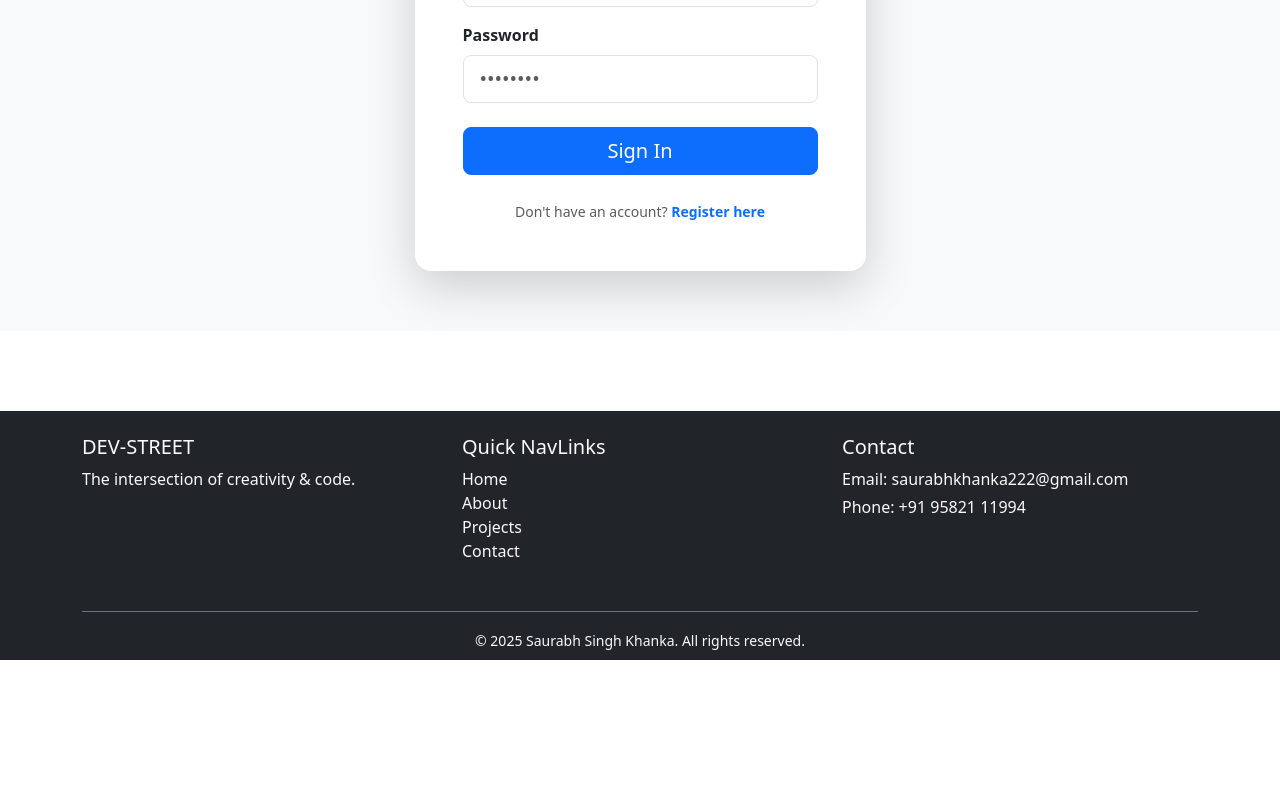
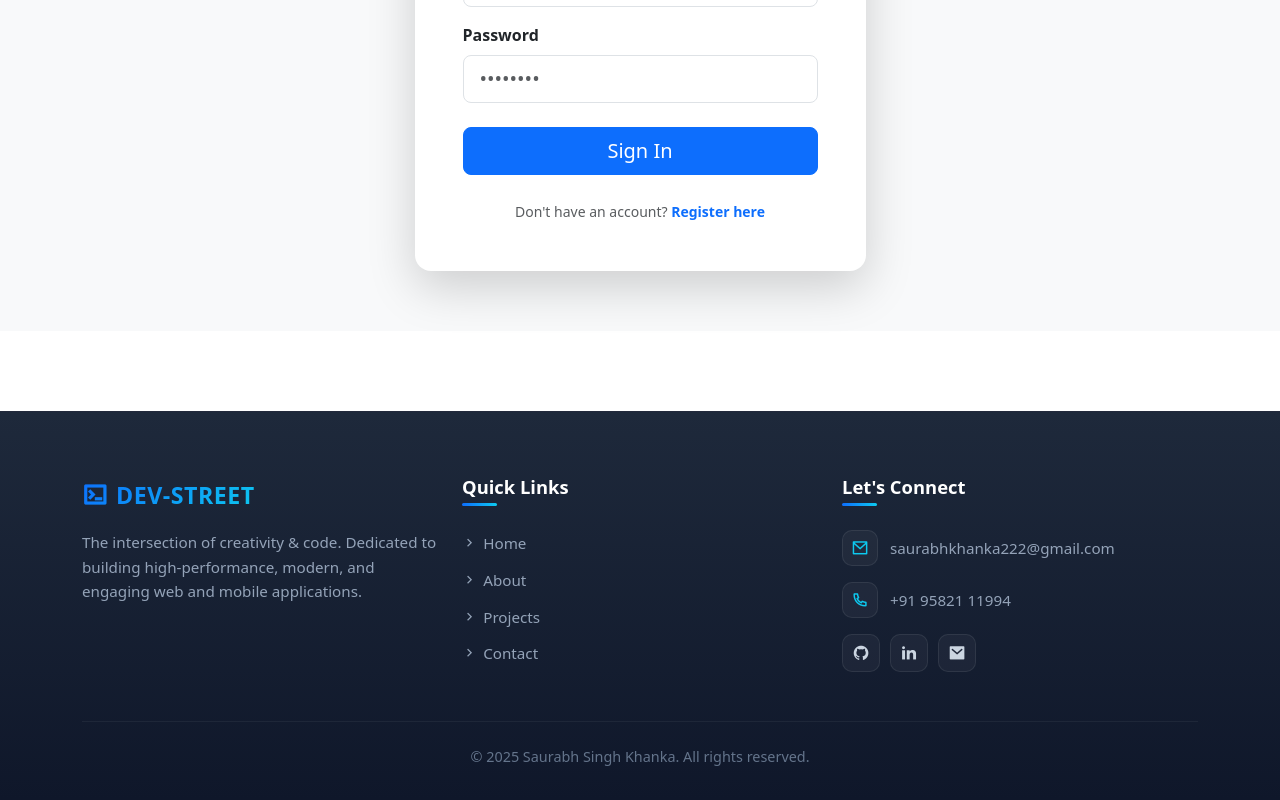
Before and after one commit to Saurabhkhanka/portfolio, a React (Vite) app in the folder client/: page /login in a window 1280 px wide. Shown: the part 389-1189 px from the top of the page. Before the commit the page ends 1049 px from the top, so only its background shows below. Built offline with nearby package versions, Linux system fonts and the light colour scheme; no server answers.

Commit message:
feat: redesign footer component with modern styling and social connectivity links

```diff
--- a/client/src/App.css
+++ b/client/src/App.css
@@ -792,3 +792,146 @@
     transform: translateY(-2px);
     box-shadow: 0 6px 15px rgba(13, 110, 253, 0.08);
 }
+
+/* Premium Footer Styling */
+.custom-footer {
+    background: linear-gradient(180deg, #1e293b 0%, #0f172a 100%) !important;
+    border-top: 1px solid rgba(255, 255, 255, 0.08);
+    color: #cbd5e1;
+    padding: 4rem 0 2rem;
+    position: relative;
+}
+
+.footer-logo {
+    margin-bottom: 1rem;
+}
+
+.footer-text {
+    color: #94a3b8;
+    font-size: 0.95rem;
+    line-height: 1.6;
+}
+
+.footer-heading {
+    color: #ffffff;
+    font-size: 1.15rem;
+    font-weight: 700;
+    margin-bottom: 1.5rem;
+    position: relative;
+    padding-bottom: 8px;
+}
+
+.footer-heading::after {
+    content: '';
+    position: absolute;
+    bottom: 0;
+    left: 0;
+    width: 35px;
+    height: 3px;
+    background: linear-gradient(90deg, #0d6efd 0%, #0dcaf0 100%);
+    border-radius: 2px;
+}
+
+.footer-links-list {
+    padding-left: 0;
+    list-style: none;
+}
+
+.footer-links-list li {
+    margin-bottom: 0.75rem;
+}
+
+.footer-link-custom {
+    color: #94a3b8 !important;
+    text-decoration: none;
+    transition: all 0.25s ease;
+    display: inline-flex;
+    align-items: center;
+    gap: 6px;
+    font-size: 0.95rem;
+}
+
+.footer-link-custom:hover {
+    color: #0dcaf0 !important;
+    transform: translateX(4px);
+}
+
+.footer-contact-item {
+    display: flex;
+    align-items: center;
+    gap: 12px;
+    margin-bottom: 1rem;
+    color: #cbd5e1;
+}
+
+.footer-contact-icon {
+    width: 36px;
+    height: 36px;
+    border-radius: 10px;
+    background: rgba(255, 255, 255, 0.04);
+    border: 1px solid rgba(255, 255, 255, 0.08);
+    display: flex;
+    align-items: center;
+    justify-content: center;
+    color: #0dcaf0;
+    font-size: 1.1rem;
+    flex-shrink: 0;
+    transition: all 0.3s ease;
+}
+
+.footer-contact-item:hover .footer-contact-icon {
+    background: linear-gradient(135deg, #0d6efd 0%, #0dcaf0 100%);
+    color: #ffffff;
+    border-color: transparent;
+    box-shadow: 0 4px 12px rgba(13, 202, 240, 0.2);
+}
+
+.footer-social-wrapper {
+    display: flex;
+    gap: 10px;
+    margin-top: 1rem;
+}
+
+.footer-social-pill {
+    width: 38px;
+    height: 38px;
+    border-radius: 10px;
+    background: rgba(255, 255, 255, 0.04);
+    border: 1px solid rgba(255, 255, 255, 0.08);
+    color: #cbd5e1;
+    display: inline-flex;
+    align-items: center;
+    justify-content: center;
+    font-size: 1.1rem;
+    transition: all 0.25s cubic-bezier(0.16, 1, 0.3, 1);
+    text-decoration: none;
+}
+
+.footer-social-pill:hover {
+    transform: translateY(-3px);
+    color: white;
+    border-color: transparent;
+}
+
+.footer-social-pill.github:hover {
+    background: #0f172a;
+    box-shadow: 0 4px 12px rgba(15, 23, 42, 0.4);
+}
+
+.footer-social-pill.linkedin:hover {
+    background: #0077b5;
+    box-shadow: 0 4px 12px rgba(0, 119, 181, 0.4);
+}
+
+.footer-social-pill.email:hover {
+    background: #ea4335;
+    box-shadow: 0 4px 12px rgba(234, 67, 53, 0.4);
+}
+
+.footer-bottom {
+    border-top: 1px solid rgba(255, 255, 255, 0.05);
+    padding-top: 1.5rem;
+    margin-top: 2.5rem;
+    color: #64748b;
+    font-size: 0.9rem;
+}
--- a/client/src/components/Layout/Footer.jsx
+++ b/client/src/components/Layout/Footer.jsx
@@ -3,45 +3,69 @@ import { Link } from 'react-router-dom'
 
 const Footer = () => {
   return (
-    <footer className="bg-dark text-light pt-4 pb-2 mt-auto fixed-desktop">
+    <footer className="custom-footer mt-auto">
       <div className="container">
-        <div className="row">
+        <div className="row g-4">
 
           {/* About Section */}
-          <div className="col-md-4 mb-3">
-            <h5>DEV-STREET</h5>
-            <p className=" ">
-              The intersection of creativity & code.
+          <div className="col-lg-4 col-md-6">
+            <Link className="navbar-brand-custom footer-logo mb-3" to="/">
+              <i className="ri-terminal-box-line me-2"></i>
+              DEV-STREET
+            </Link>
+            <p className="footer-text">
+              The intersection of creativity & code. Dedicated to building high-performance, modern, and engaging web and mobile applications.
             </p>
           </div>
 
           {/* Quick NavLinks */}
-          <div className="col-md-4 mb-3">
-            <h5>Quick NavLinks</h5>
-            <ul className="list-unstyled">
-              <li><Link to="/" className="text-light text-decoration-none">Home</Link></li>
-              <li><Link to="/about" className="text-light text-decoration-none">About</Link></li>
-              <li><Link to="/projects" className="text-light text-decoration-none">Projects</Link></li>
-              <li><Link to="/contact" className="text-light text-decoration-none">Contact</Link></li>
+          <div className="col-lg-4 col-md-6">
+            <h5 className="footer-heading">Quick Links</h5>
+            <ul className="footer-links-list">
+              <li><Link to="/" className="footer-link-custom"><i className="ri-arrow-right-s-line"></i> Home</Link></li>
+              <li><Link to="/about" className="footer-link-custom"><i className="ri-arrow-right-s-line"></i> About</Link></li>
+              <li><Link to="/projects" className="footer-link-custom"><i className="ri-arrow-right-s-line"></i> Projects</Link></li>
+              <li><Link to="/contact" className="footer-link-custom"><i className="ri-arrow-right-s-line"></i> Contact</Link></li>
             </ul>
           </div>
 
           {/* Contact Info */}
-          <div className="col-md-4 mb-3">
-            <h5>Contact</h5>
-            <p className=" mb-1">Email: saurabhkhanka222@gmail.com</p>
-            <p className=" mb-0">Phone: +91 95821 11994</p>
+          <div className="col-lg-4 col-md-6">
+            <h5 className="footer-heading">Let's Connect</h5>
+            <div className="footer-contact-item">
+              <div className="footer-contact-icon">
+                <i className="ri-mail-line"></i>
+              </div>
+              <span className="footer-text">saurabhkhanka222@gmail.com</span>
+            </div>
+            <div className="footer-contact-item">
+              <div className="footer-contact-icon">
+                <i className="ri-phone-line"></i>
+              </div>
+              <span className="footer-text">+91 95821 11994</span>
+            </div>
+
+            <div className="footer-social-wrapper">
+              <a href="https://github.com/Saurabhkhanka" target="_blank" rel="noopener noreferrer" className="footer-social-pill github">
+                <i className="ri-github-fill"></i>
+              </a>
+              <a href="https://linkedin.com" target="_blank" rel="noopener noreferrer" className="footer-social-pill linkedin">
+                <i className="ri-linkedin-fill"></i>
+              </a>
+              <a href="mailto:saurabhkhanka222@gmail.com" className="footer-social-pill email">
+                <i className="ri-mail-fill"></i>
+              </a>
+            </div>
           </div>
 
         </div>
 
         {/* Bottom Bar */}
-        <div className="text-center pt-3 border-top border-secondary mt-3">
-          <small className="">&copy; {new Date().getFullYear()} Saurabh Singh Khanka. All rights reserved.</small>
+        <div className="text-center footer-bottom">
+          <p className="mb-0">&copy; {new Date().getFullYear()} Saurabh Singh Khanka. All rights reserved.</p>
         </div>
       </div>
     </footer>
-
   )
 }
 
```
